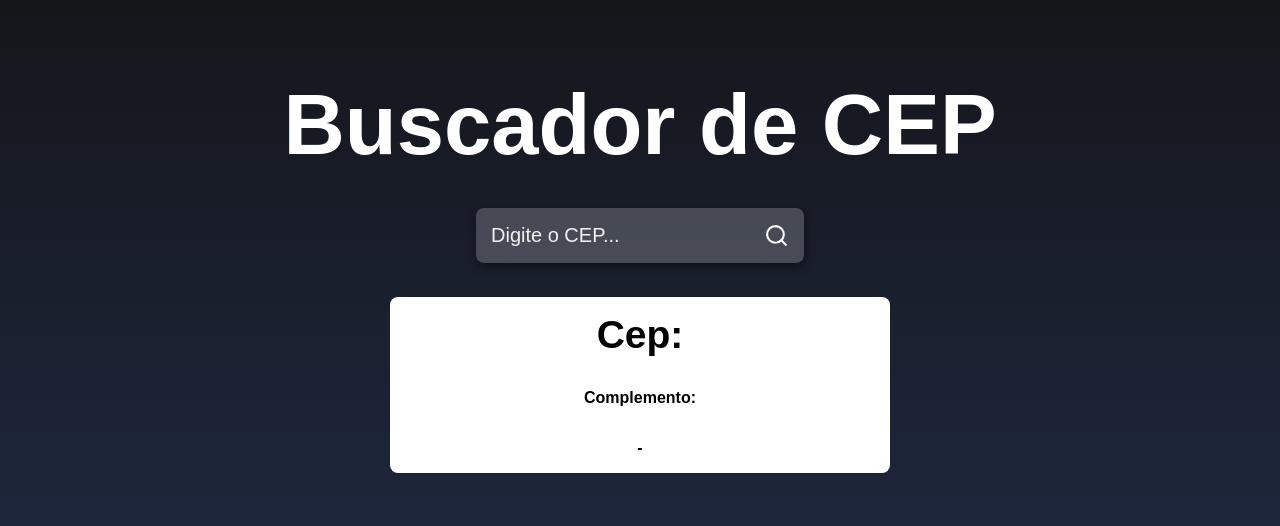
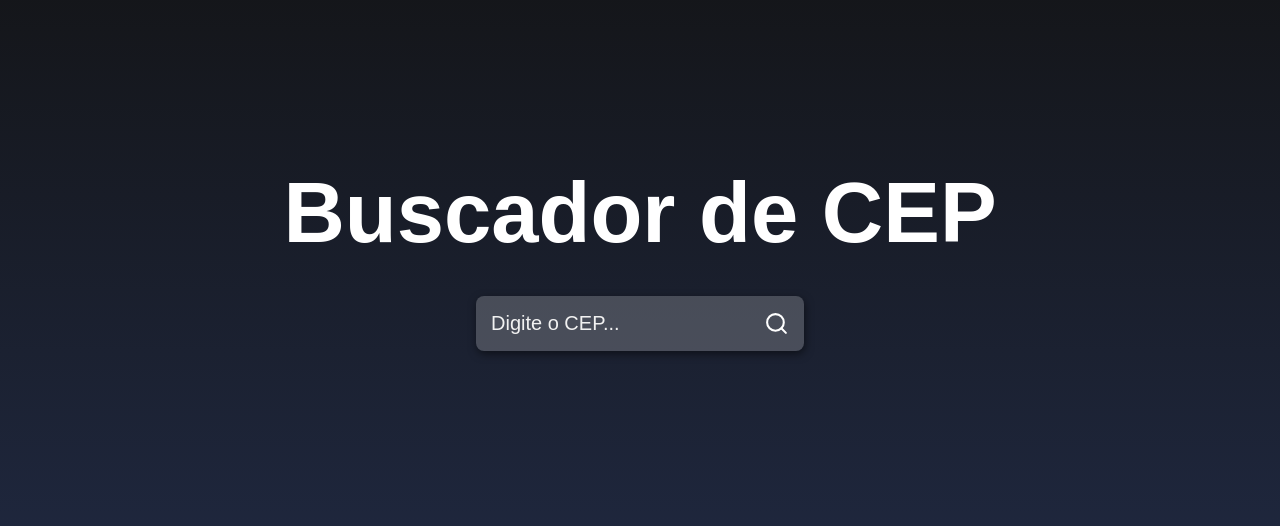
Before and after one commit to senaMarcus/buscador, a React (Create React App) app: page / in a window 1280 px wide. Shown: the part 126-652 px from the top of the page. Built offline with nearby package versions, Linux system fonts and the light colour scheme.

Commit message:
add: make shure we have data from cep object with OBJECT KEYS

```diff
--- a/src/App.js
+++ b/src/App.js
@@ -46,7 +46,8 @@ function App() {
 
      </div>
 
-     <main className="main">
+     {Object.keys(cep).length > 0 && (              //através do OBJECT KEYS estou acessando meu objeto CEP (api) e verificando se existe algum dado la dentro, e a partir disso... consumindo
+      <main className="main">
        <h2>Cep: {cep.cep}</h2>
 
        <span>{cep.logradouro}</span>
@@ -54,6 +55,7 @@ function App() {
        <span>{cep.bairro}</span>
        <span>{cep.localidade} -{cep.uf}</span>
      </main>
+     )}
     </div>
   );
 }
```
